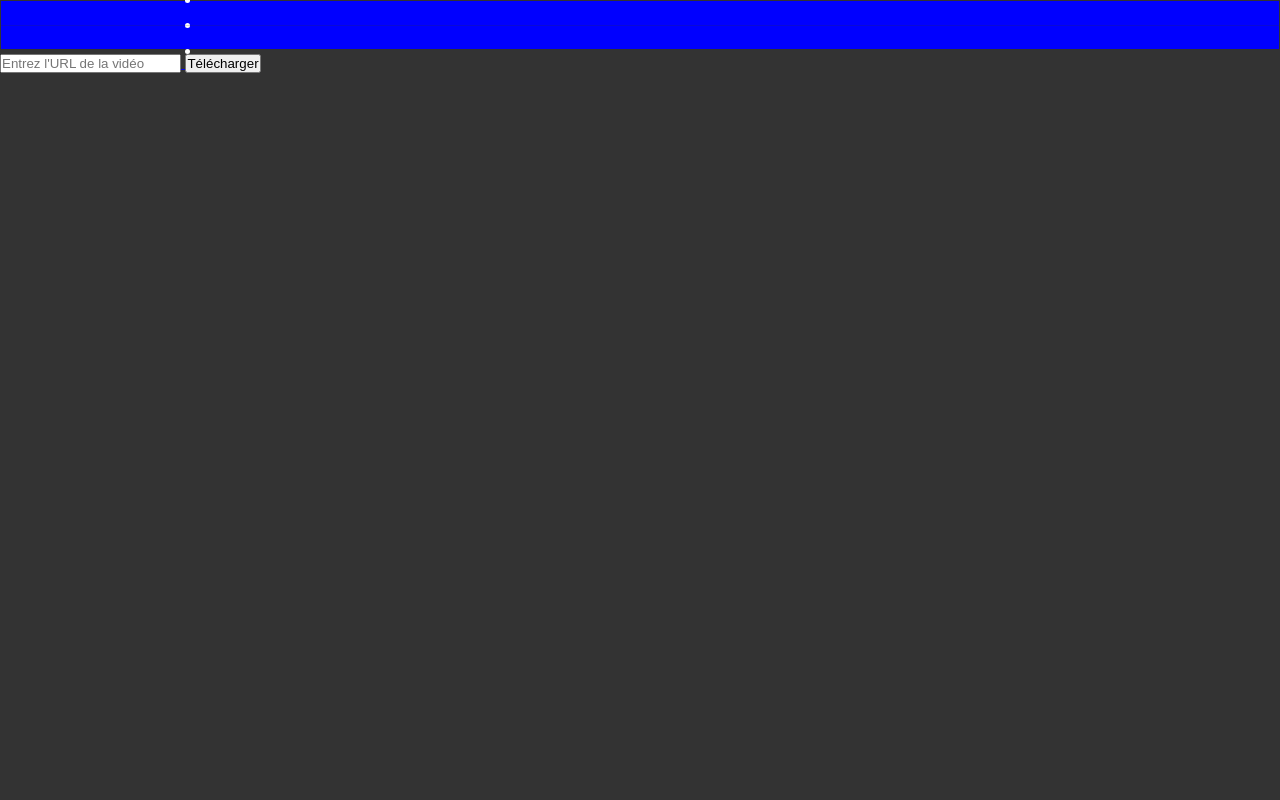
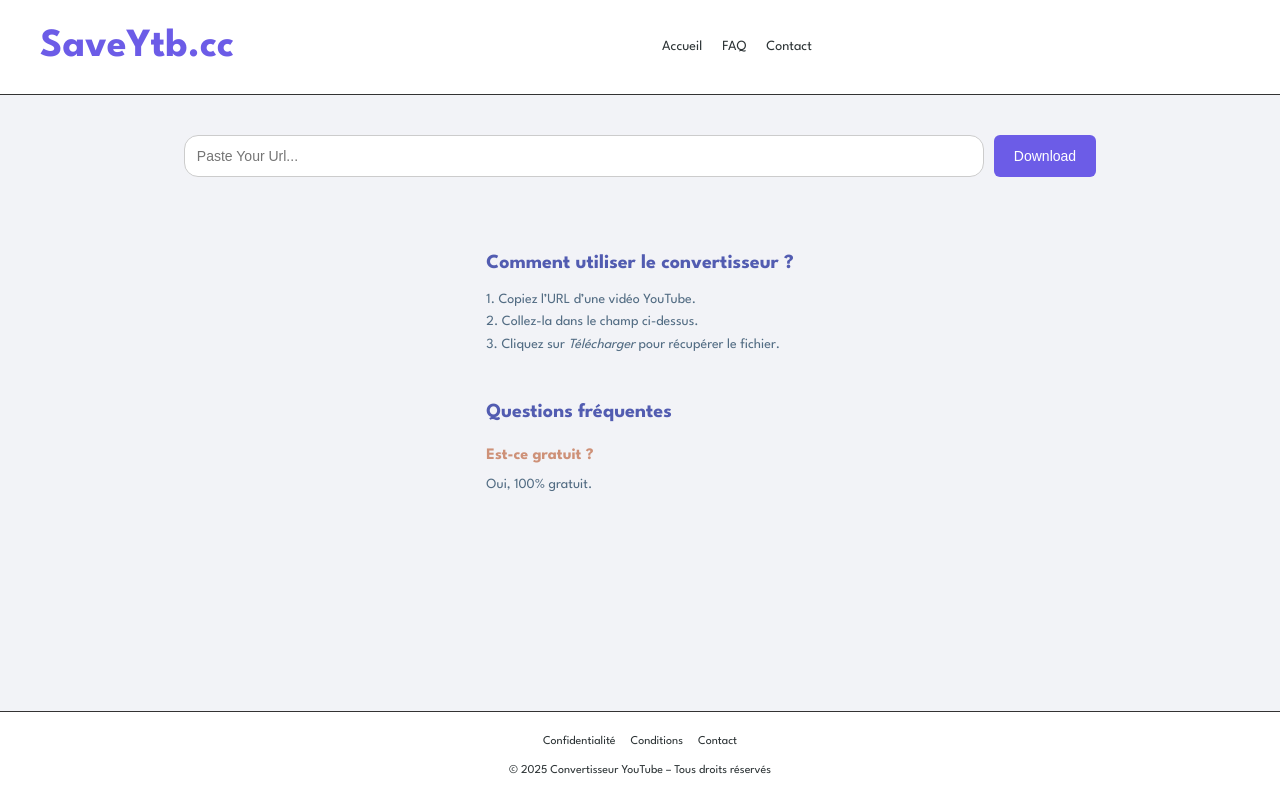
Before and after one commit to TheoG44/Site_Saveytb, a Flask app: page / in a window 1280 px wide. Run offline with Flask 3, Linux system fonts and the light colour scheme.

Commit message:
Site Propre à finir

```diff
--- a/app.py
+++ b/app.py
@@ -8,7 +8,7 @@ VIDEO_FOLDER = "VideoFinis"
 os.makedirs(VIDEO_FOLDER, exist_ok=True)
 
 last_video = None
-video_displayed = False  # 👈 nouvelle variable
+video_displayed = False
 
 @app.route("/", methods=["GET", "POST"])
 def index():
--- /dev/null
+++ b/static/style1.css
@@ -0,0 +1,182 @@
+/* === RESET DE BASE === */
+/* Supprime les marges/paddings par défaut et unifie la gestion des tailles */
+* {
+  margin: 0;
+  padding: 0;
+  box-sizing: border-box;
+}
+
+/* === STYLE GLOBAL === */
+/* Définit l'apparence générale de la page (fond, police, structure flex) */
+body {
+  background-color: #F2F3F7;
+  font-family: 'League Spartan', ui-sans-serif, system-ui, sans-serif,
+              'Apple Color Emoji', 'Segoe UI Emoji', 'Segoe UI Symbol',
+              'Noto Color Emoji';
+  line-height: 1.6;
+  display: flex;
+  flex-direction: column;
+  min-height: 100vh;
+  color: #2D3436; /* couleur par défaut du texte */
+}
+
+/* === HEADER === */
+/* Barre du haut avec le titre + navigation */
+header {
+  background-color: white;
+  border-bottom: 1px solid #333;
+  padding: 15px 40px;
+  display: flex;
+  align-items: center;
+  justify-content: space-between;
+}
+
+header h1 {
+  color: #6C5CE7;
+  font-size: 40px;
+  font-weight: bold;
+}
+
+/* Navigation horizontale du header */
+header nav ul {
+  display: flex;
+  gap: 20px;
+  list-style: none;
+}
+
+header nav a {
+  color: #2D3436;
+  text-decoration: none;
+  font-size: 14px;
+  transition: color 0.2s; /* animation de survol */
+}
+
+header nav a:hover {
+  color: #6C5CE7;
+}
+
+/* === BARRE URL === */
+/* Zone principale avec le champ de saisie + bouton Download */
+.barre-url {
+  margin: 40px auto;
+  text-align: center;
+}
+
+.barre-url form {
+  display: flex;
+  justify-content: center;
+  gap: 10px; /* espace entre champ texte et bouton */
+}
+
+/* Champ texte d’URL */
+.barre-url input[type="text"] {
+  width: 800px;
+  padding: 12px;
+  border: 1px solid #ccc;
+  border-radius: 14px;
+  font-size: 14px;
+}
+
+/* Bouton Download */
+.barre-url input[type="submit"] {
+  background-color: #6C5CE7;
+  border: none;
+  padding: 12px 20px;
+  color: #fff;
+  font-size: 14px;
+  border-radius: 6px;
+  cursor: pointer;
+  transition: background 0.2s;
+}
+
+.barre-url input[type="submit"]:hover {
+  background-color: #A296FC;
+}
+
+/* === LISTE VIDÉOS === */
+/* Bloc qui affiche la/les vidéos téléchargées */
+.video-list {
+  max-width: 600px;
+  margin: 20px auto;
+  padding: 15px;
+  background: white;
+  border: 1px solid #333;
+  border-radius: 8px;
+}
+
+.video-list h2 {
+  font-size: 18px;
+  color: #2D3436;
+  margin-bottom: 10px;
+}
+
+.video-list a {
+  color: #2D3436;
+  text-decoration: none;
+  font-size: 14px;
+}
+
+.video-list a:hover {
+  text-decoration: underline;
+}
+
+/* === MAIN === */
+/* Contenu principal : tutoriel + FAQ */
+main {
+  flex: 1;
+  max-width: 900px;
+  margin: 0 auto;
+  padding: 30px 20px;
+}
+
+main section {
+  margin-bottom: 40px;
+}
+
+main h2 {
+  font-size: 20px;
+  color: #525cb1;
+  margin-bottom: 10px;
+}
+
+main h3 {
+  font-size: 16px;
+  color: #ce9178;
+  margin-top: 15px;
+  margin-bottom: 5px;
+}
+
+main p {
+  font-size: 14px;
+  color: #526c83;
+}
+
+/* === FOOTER === */
+/* Bandeau en bas avec liens + copyright */
+footer {
+  background-color: white;
+  border-top: 1px solid #333;
+  padding: 20px 40px;
+  text-align: center;
+  font-size: 12px;
+  color: #2D3436;
+}
+
+/* Navigation du footer */
+footer nav ul {
+  display: flex;
+  justify-content: center;
+  gap: 15px;
+  list-style: none;
+  margin-bottom: 10px;
+}
+
+footer nav a {
+  color: #2D3436;
+  text-decoration: none;
+  font-size: 12px;
+}
+
+footer nav a:hover {
+  color: #41b389;
+}
--- a/style1.css
+++ /dev/null
@@ -1,47 +0,0 @@
-/* === RESET DE BASE === */
-* {
-  margin: 0;
-  padding: 0;
-  box-sizing: border-box;
-}
-
-/* === STYLE GENERAL DU BODY === */
-
-body {
-  background-color: #333333;
-  color: white;
-  font-family: "Arial";
-  font-weight: bold;
-  line-height: 1.6;
-}
-
-html,
-body {
-  height: 100vh;
-  margin: 0;
-  padding: 0;
-  overflow: hidden;
-  display: flex;
-  flex-direction: column;
-}
-
-/* === STYLE HEADER === */
-
-header {
-  padding: 0 200px;
-  height: 50px;
-  display: flex;
-  align-items: center;
-  border: 1px solid #333333;
-  background-color: blue;
-  font-weight: 400;
-}
-
-.barre-horizontale-header {
-  position: absolute;
-  top: var(--top-pos);
-  left: 0;
-  width: 100vw;
-  height: 1px;
-  background-color: #3333;
-}
--- a/templates/index.html
+++ b/templates/index.html
@@ -1,45 +1,75 @@
 <!doctype html>
-<html>
+<html lang="fr">
   <head>
-		<meta charset="utf-8" /> <!--Régler l'encodage -->
-		<meta name="viewport" content="width=device-width, initial-scale=1.0" /> <!--.... -->
-	  <title> Convertisseur Youtube</title> <!--titre de la page -->
-		<link rel="stylesheet" href="style1.css" /> <!--lien vers fichier CSS -->
+    <meta charset="utf-8" /> <!-- Encodage -->
+    <meta name="viewport" content="width=device-width, initial-scale=1.0" /> <!-- Responsive -->
+    <title>Convertisseur YouTube</title> <!-- Titre de la page -->
+    <link rel="stylesheet" href="{{ url_for('static', filename='style1.css') }}">
+    <link href="https://fonts.googleapis.com/css2?family=League+Spartan:wght@400;600;700&display=swap" rel="stylesheet">
+
+
   </head>
 
-	<body> <!--contenu de la Page -->
+  <body>
+    <!-- === HEADER === -->
     <header>
+      <h1>SaveYtb.cc</h1>
       <nav>
         <ul>
-          <li><a href="index.html"</li>
-          <li><a href="page1.html"</li>
-          <li><a href="page2.html"</li>
+          <li><a href="index.html">Accueil</a></li>
+          <li><a href="page1.html">FAQ</a></li>
+          <li><a href="page2.html">Contact</a></li>
         </ul>
       </nav>
-      <div class="barre-horizontale-header" style="--left-pos: 1400px"></div> <!-- Barre horizontale -->
+      <div class="barre-horizontale-header" style="--left-pos: 1400px"></div>
+    </header>
 
-    </header>
+    <!-- === FORMULAIRE DE CONVERSION === -->
+    <section class="barre-url">
       <form method="POST">
-      <input type="text" name="url" placeholder="Entrez l'URL de la vidéo" required>
-      <input type="submit" value="Télécharger">
+        <input type="text" name="url" placeholder="Paste Your Url..." required>
+        <input type="submit" value="Download">
       </form>
+    </section>
+
+    <!-- === LISTE VIDÉOS GÉNÉRÉES === -->
     {% if video_file %}
-    <div class="video-list">
+    <section class="video-list">
       <h2>Vidéos créées :</h2>
       <a href="{{ url_for('serve_video', filename=video_file) }}" target="_blank">
         {{ video_file }}
       </a>
-    </div>
+    </section>
     {% endif %}
-    <main class="BLock01">
-      <p></p>
-      <p></p>
-      <p></p>
-      <p></p>
+
+    <!-- === CONTENU PRINCIPAL === -->
+    <main class="Block01">
+      <section class="Bl01">
+        <h2>Comment utiliser le convertisseur ?</h2>
+        <p>1. Copiez l’URL d’une vidéo YouTube.</p>
+        <p>2. Collez-la dans le champ ci-dessus.</p>
+        <p>3. Cliquez sur <em>Télécharger</em> pour récupérer le fichier.</p>
+      </section>
+
+      <section class="faq">
+        <h2>Questions fréquentes</h2>
+        <h3>Est-ce gratuit ?</h3>
+        <p>Oui, 100% gratuit.</p>
+
+      </section>
     </main>
+
+    <!-- === FOOTER === -->
     <footer>
       <div class="barre-verticale-footer" style="--left-pos: 150px"></div>
+      <nav>
+        <ul>
+          <li><a href="#">Confidentialité</a></li>
+          <li><a href="#">Conditions</a></li>
+          <li><a href="#">Contact</a></li>
+        </ul>
+      </nav>
+      <p>&copy; 2025 Convertisseur YouTube – Tous droits réservés</p>
     </footer>
   </body>
-
 </html>
```
Lines whose indentation alone changed are shown as unchanged.
